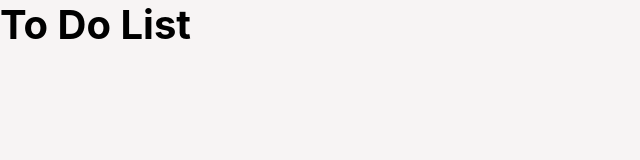
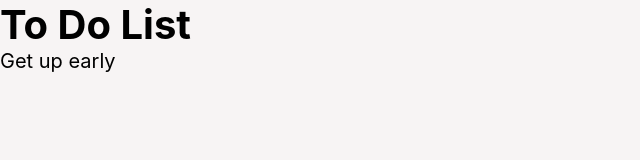
Before and after one commit to got-everything/to-do-list, a React (Create React App) app: page / in a window 1280 px wide. Shown: the top 160 px of the page, without its empty margins (0-640 px from the left). Built offline with nearby package versions, Linux system fonts and the light colour scheme.

Commit message:
- ToDoItem: props basic

```diff
--- a/src/App.js
+++ b/src/App.js
@@ -1,5 +1,7 @@
 import React, { Component } from 'react';
 import './App.css';
+
+import ToDoItem from './ToDoItem';
 
 class App extends Component {
 
@@ -7,6 +9,9 @@ class App extends Component {
     return (
       <div>
         <h1>To Do List</h1>
+        <ul>
+          <ToDoItem value="Get up early"/>
+        </ul>
       </div>
     )
   }
--- /dev/null
+++ b/src/ToDoItem.js
@@ -0,0 +1,9 @@
+import React from 'react';
+
+function ToDoItem (props) {
+    return (
+        <li>{props.value}</li>
+    )
+}
+
+export default ToDoItem;
```
